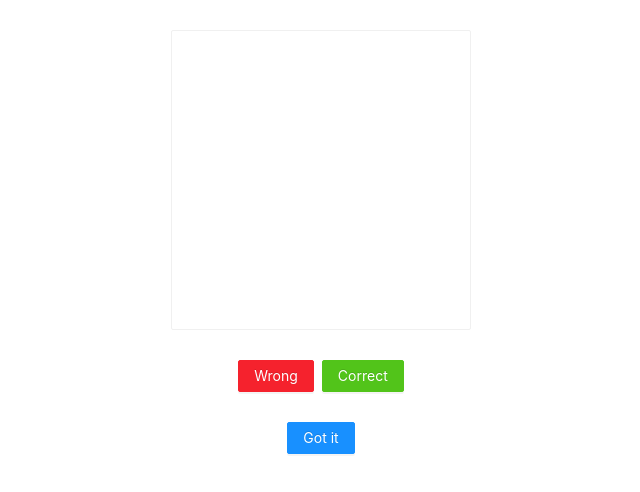
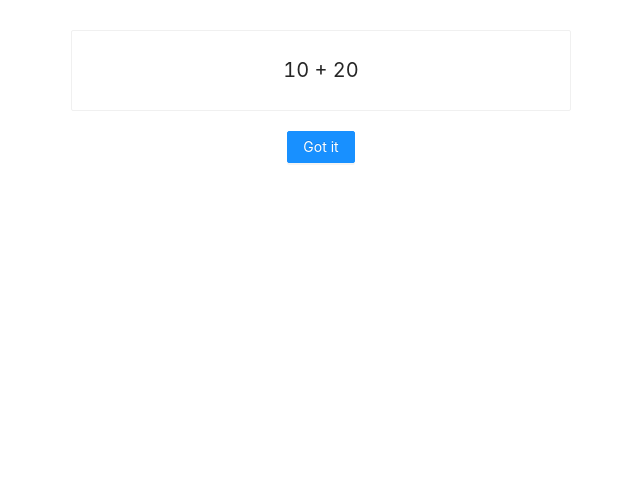
Before and after one commit to bluenote10/mini-mental-math, a React (Create React App) app: page / in a window 1280 px wide. Shown: the top 492 px of the page, without its empty margins (319-959 px from the left). Built offline with nearby package versions, Linux system fonts and the light colour scheme.

Commit message:
modelled question component

```diff
--- a/src/App.tsx
+++ b/src/App.tsx
@@ -1,24 +1,11 @@
 import { Button, Space } from "antd";
 import { Card } from "antd";
+import { useState } from "react";
 import { ButtonGreen, ButtonRed, Center } from "./helper_components";
+import { Question } from "./Question";
 
 function App() {
-  return (
-    <div style={{ maxWidth: 800, margin: "0 auto" }}>
-      <Center style={{ marginTop: 30 }}>
-        <Card style={{ width: 300, height: 300 }}></Card>
-      </Center>
-      <Center style={{ marginTop: 30 }}>
-        <Space>
-          <ButtonRed>Wrong</ButtonRed>
-          <ButtonGreen>Correct</ButtonGreen>
-        </Space>
-      </Center>
-      <Center style={{ marginTop: 30 }}>
-        <Button type="primary">Got it</Button>
-      </Center>
-    </div>
-  );
+  return <Question question="10 + 20" />;
 }
 
 export default App;
--- /dev/null
+++ b/src/Question.tsx
@@ -0,0 +1,38 @@
+import { Button } from "antd";
+import { Card } from "antd";
+import { useState } from "react";
+import { ButtonGreen, ButtonRed, Center } from "./helper_components";
+
+type QuestionState = "waiting" | "result";
+
+type QuestionProps = {
+  question: string;
+};
+
+const paddingFooter = 20;
+
+export function Question(props: QuestionProps) {
+  let [state, setState] = useState<QuestionState>("waiting");
+
+  return (
+    <div style={{ maxWidth: 800, margin: "0 auto" }}>
+      <Center style={{ marginTop: 30 }}>
+        <Card style={{ maxWidth: 500, maxHeight: 300, flexGrow: 1 }}>
+          <Center style={{ fontSize: 20 }}>{props.question}</Center>
+        </Card>
+      </Center>
+      <Center style={{ marginTop: paddingFooter, columnGap: 20 }}>
+        {state === "waiting" ? (
+          <Button type="primary" onClick={() => setState("result")}>
+            Got it
+          </Button>
+        ) : (
+          <>
+            <ButtonRed>Wrong</ButtonRed>
+            <ButtonGreen>Correct</ButtonGreen>
+          </>
+        )}
+      </Center>
+    </div>
+  );
+}
```
